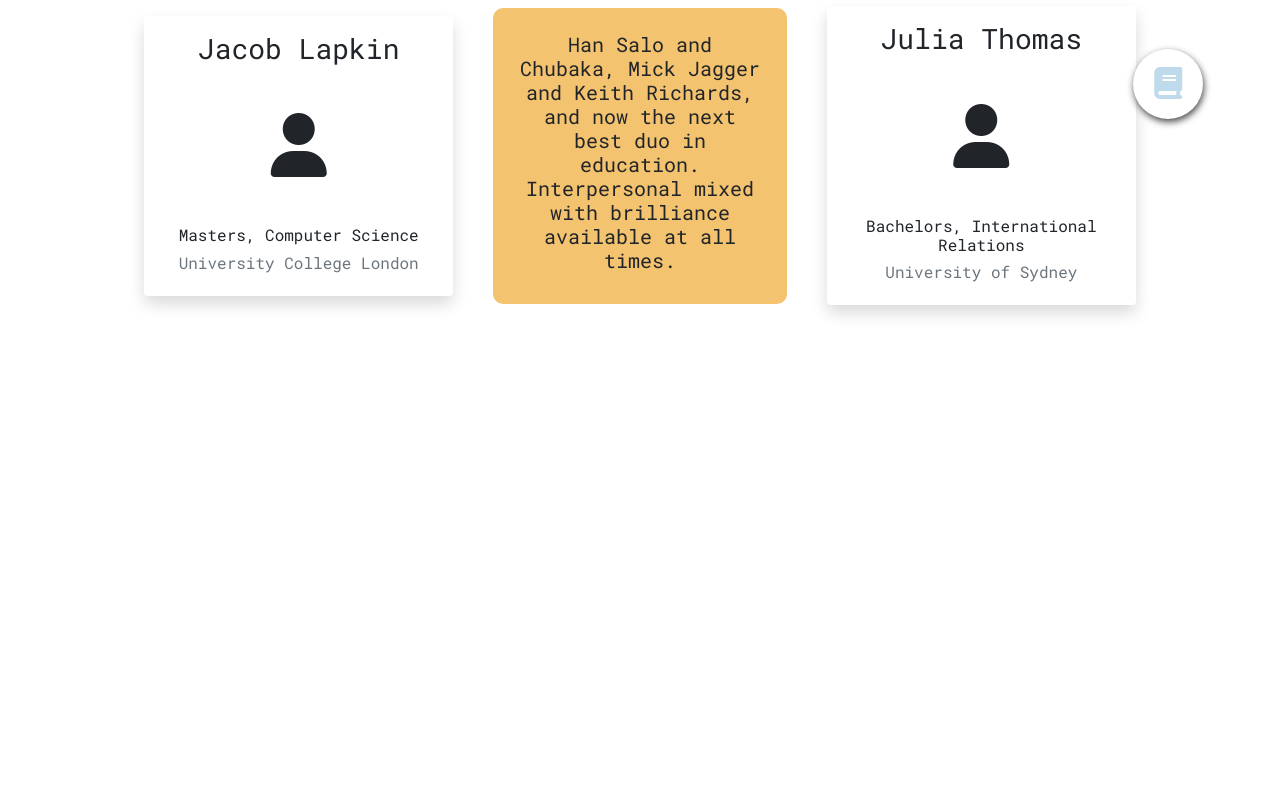
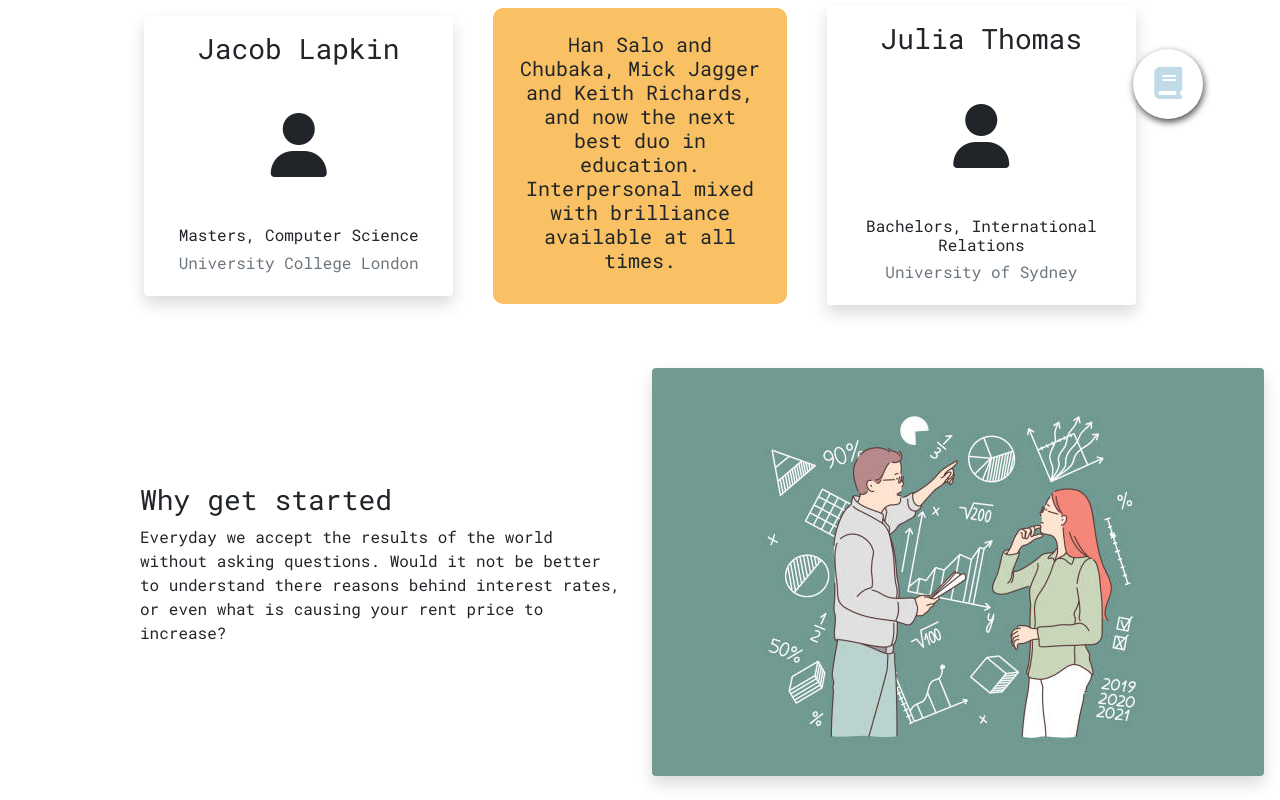
Before and after one commit to Jacob-Lapkin/economicsapp, a React (Create React App) app: page /about in a window 1280 px wide. Shown: the part 649-1449 px from the top of the page. Before the commit the page ends 977 px from the top, so only its background shows below. Built offline with nearby package versions, Linux system fonts and the light colour scheme.

Commit message:
added content to about page

```diff
--- a/src/pages/About.jsx
+++ b/src/pages/About.jsx
@@ -1,6 +1,7 @@
 import React from "react";
 import "./../App.css";
 import JumbotronTwo from "./../jumbotron/Jumbotronabout";
+import image1 from './../images/about1.jpg'
 
 function About() {
   return (
@@ -28,8 +29,10 @@ function About() {
           </div>
           <div className="col-md-4 col-sm-12 col-lg-4 p-4">
             <div className="text-center duo-cont p-4">
-              <h5 class='text-main'>
-                Han Salo and Chubaka, Mick Jagger and Keith Richards, and now the next best duo in education. Interpersonal mixed with brilliance available at all times.
+              <h5 class="text-main">
+                Han Salo and Chubaka, Mick Jagger and Keith Richards, and now
+                the next best duo in education. Interpersonal mixed with
+                brilliance available at all times.
               </h5>
             </div>
           </div>
@@ -47,6 +50,21 @@ function About() {
           </div>
         </div>
       </div>
+      <div className="container-fluid p-4 mt-3">
+        <div className="page-cont">
+          <div className="row d-flex justify-content-center align-items-center">
+            <div className="col-md-6 col-lg-6 col-sm-12">
+              <h3>Why get started</h3>
+              <p>Everyday we accept the results of the world without asking questions. Would it not be better to understand there reasons behind interest rates, or even
+                what is causing your rent price to increase?
+              </p>
+            </div>
+            <div className="col-md-6 col-lg-6 col-sm-12">
+              <img src={image1} className='rounded shadow'/>
+            </div>
+          </div>
+        </div>
+      </div>
     </>
   );
 }
```
Also changed, not shown: src/images/about1.jpg (added).
